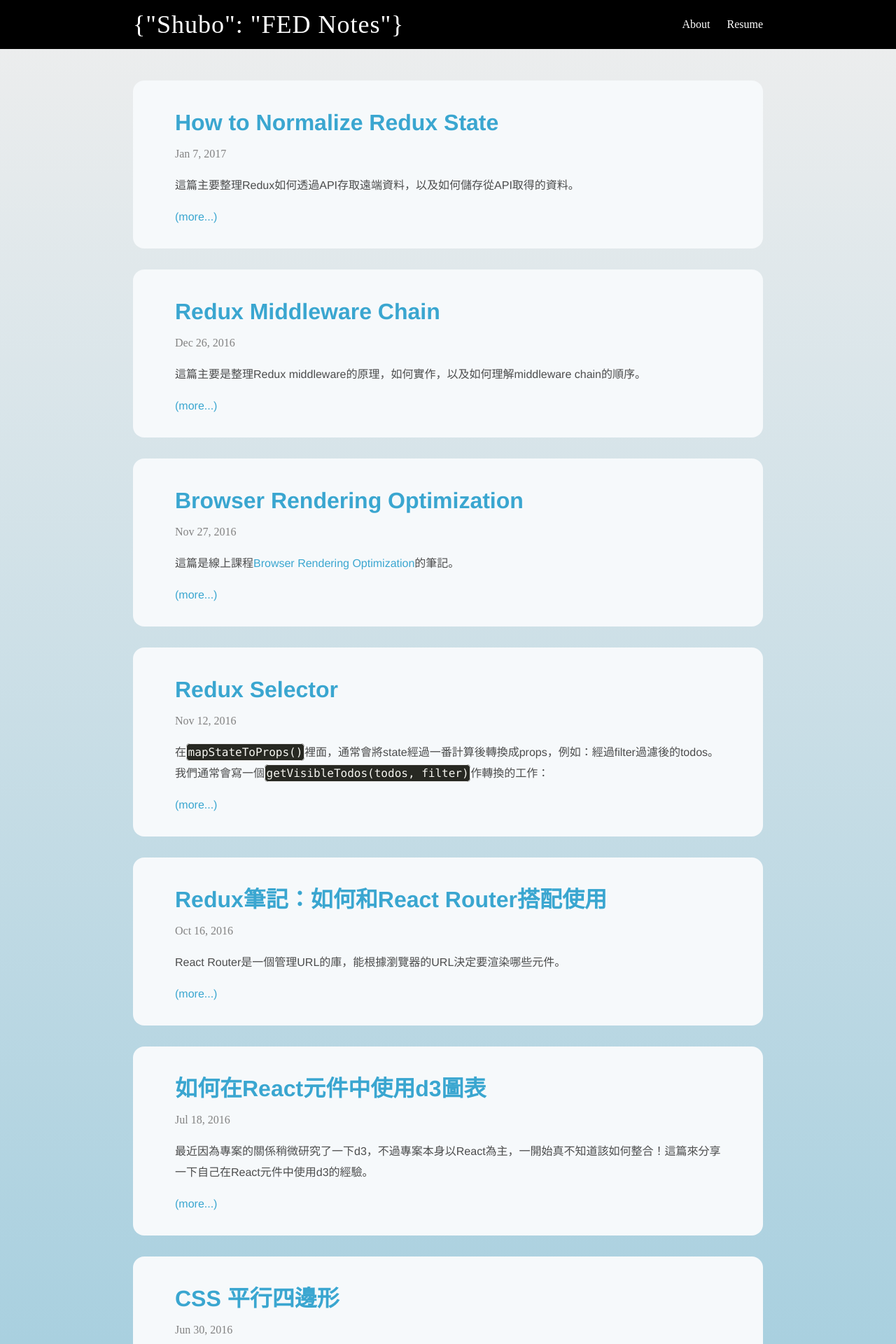
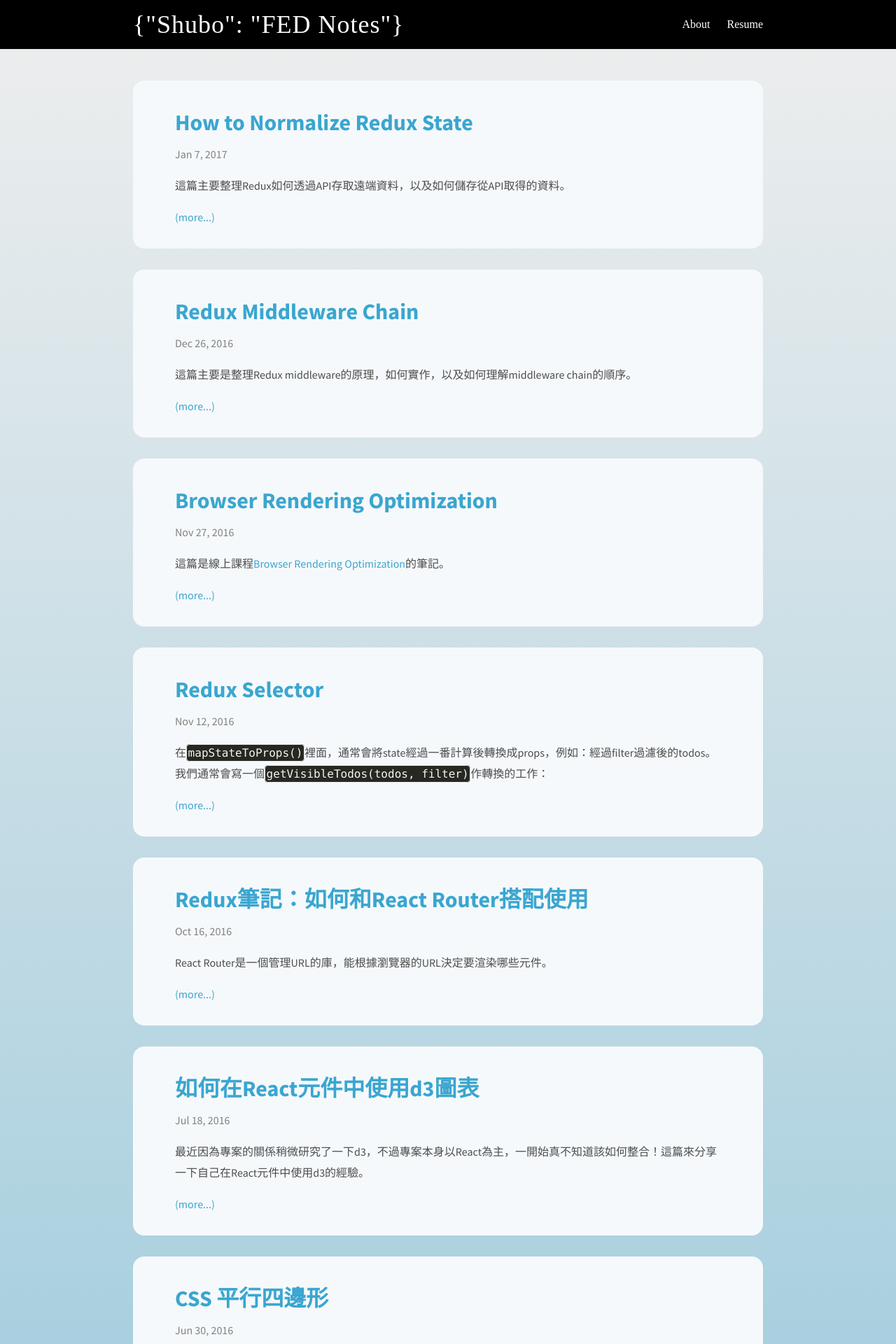
Before and after one commit to shuboc/shuboc.github.io, a Jekyll site: the page built from index.html, in a window 1280 px wide. Shown: the top 1920 px of the page at 70% size. Built offline with Jekyll 4.4.1, drawn with Linux system fonts in a browser that asks for light colours; nearby versions of some CDN libraries; some web fonts are replaced; library files that are not in the unit come from our copies.

Commit message:
Change fonts

```diff
--- a/_includes/head.html
+++ b/_includes/head.html
@@ -7,8 +7,8 @@
   <meta name="description" content="{% if page.excerpt %}{{ page.excerpt | strip_html | strip_newlines | truncate: 160 }}{% else %}{{ site.description }}{% endif %}">
 
   <link rel="stylesheet" href="{{ "/css/main.css" | prepend: site.baseurl }}">
-  <link href='https://fonts.googleapis.com/css?family=Fredericka+the+Great' rel='stylesheet' type='text/css'>
   <link href='https://fonts.googleapis.com/css?family=Cabin+Sketch:700' rel='stylesheet' type='text/css'>
+  <link href="https://fonts.googleapis.com/css?family=Source+Sans+Pro:400,700" rel="stylesheet">
   <link rel="stylesheet" href="/css/prism.css">
   <link rel="canonical" href="{{ page.url | replace:'index.html','' | prepend: site.baseurl | prepend: site.url }}">
   <link rel="alternate" type="application/rss+xml" title="{{ site.title }}" href="{{ "/feed.xml" | prepend: site.baseurl | prepend: site.url }}">
--- a/css/main.scss
+++ b/css/main.scss
@@ -6,7 +6,7 @@
 
 
 // Our variables
-$base-font-family: Helvetica, Arial, sans-serif;
+$base-font-family: 'Source Sans Pro', Helvetica, Arial, sans-serif;
 $base-font-size:   16px;
 $base-font-weight: 400;
 $small-font-size:  $base-font-size * 0.875;
@@ -15,7 +15,8 @@
 $header-font-family: 'Cabin Sketch', cursive;
 $header-text-color: #FFF;
 $title-font-family: $base-font-family;
-$meta-font-family: 'Fredericka the Great', cursive;
+// $meta-font-family: 'Fredericka the Great', cursive;
+$meta-font-family: $base-font-family;
 
 $spacing-unit:     30px;
 
```
